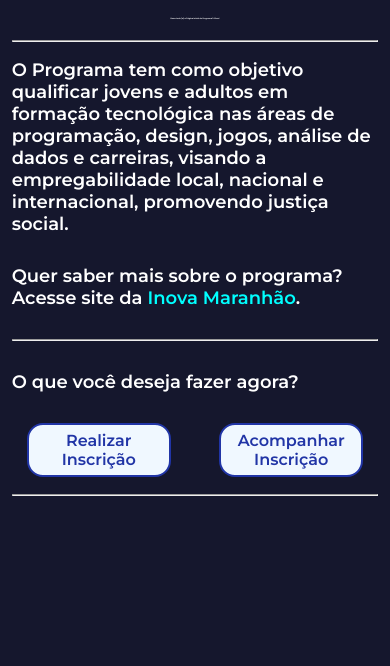
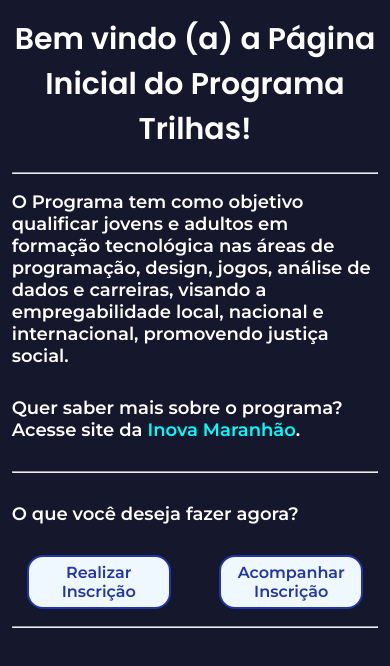
Before and after one commit to kaioandradedasilva1/Formulario-de-Inscricao-Trilhas-Desafio-2, a plain HTML site: page index.html in a window 390 px wide. Shown: the part 32-698 px from the top of the page. Drawn offline with Linux system fonts and the light colour scheme.

Commit message:
Update style.css

```diff
--- a/styles/style.css
+++ b/styles/style.css
@@ -111,7 +111,7 @@ strong {
     }
 
     h1 {
-        font-size: 1.875px;
+        font-size: 1.875rem;
     }
 
     .objetivos img {
```
